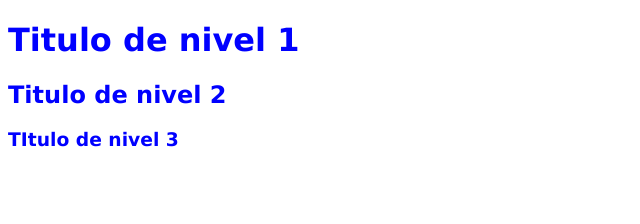
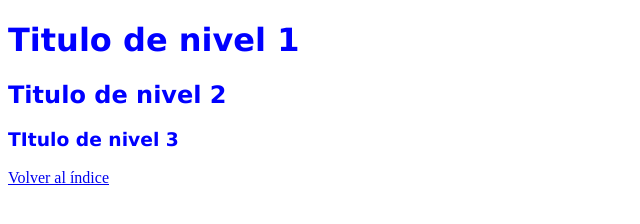
Before and after one commit to rethey/clase04, a plain HTML site: page ejercicio5.html in a window 1280 px wide. Shown: the whole page, without its empty margins (0-640 px from the left). Drawn offline with Linux system fonts and the light colour scheme.

Commit message:
Update ejercicio5.html

```diff
--- a/ejercicio5.html
+++ b/ejercicio5.html
@@ -15,5 +15,6 @@
     <h1>Titulo de nivel 1</h1>
     <h2>Titulo de nivel 2</h2>
     <h3>TItulo de nivel 3</h3>
+    <a href="index.html">Volver al índice</a>
 </body>
 </html>
```
